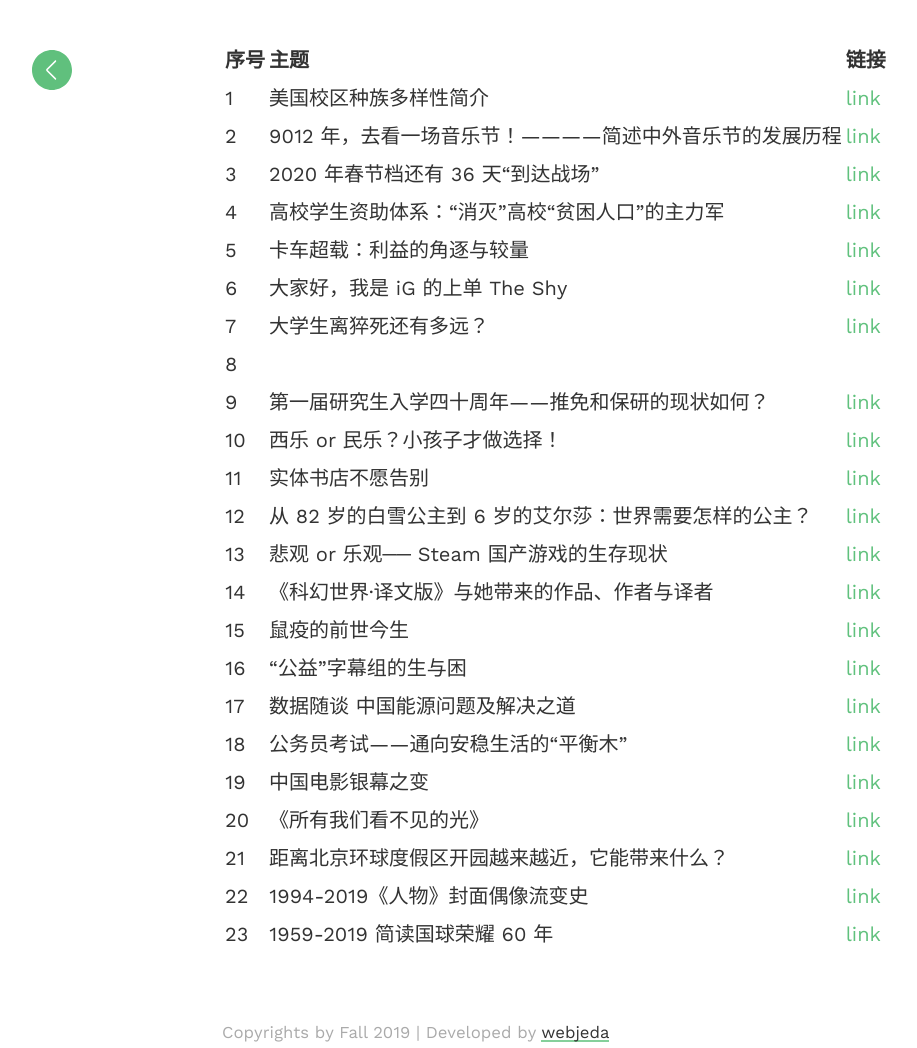
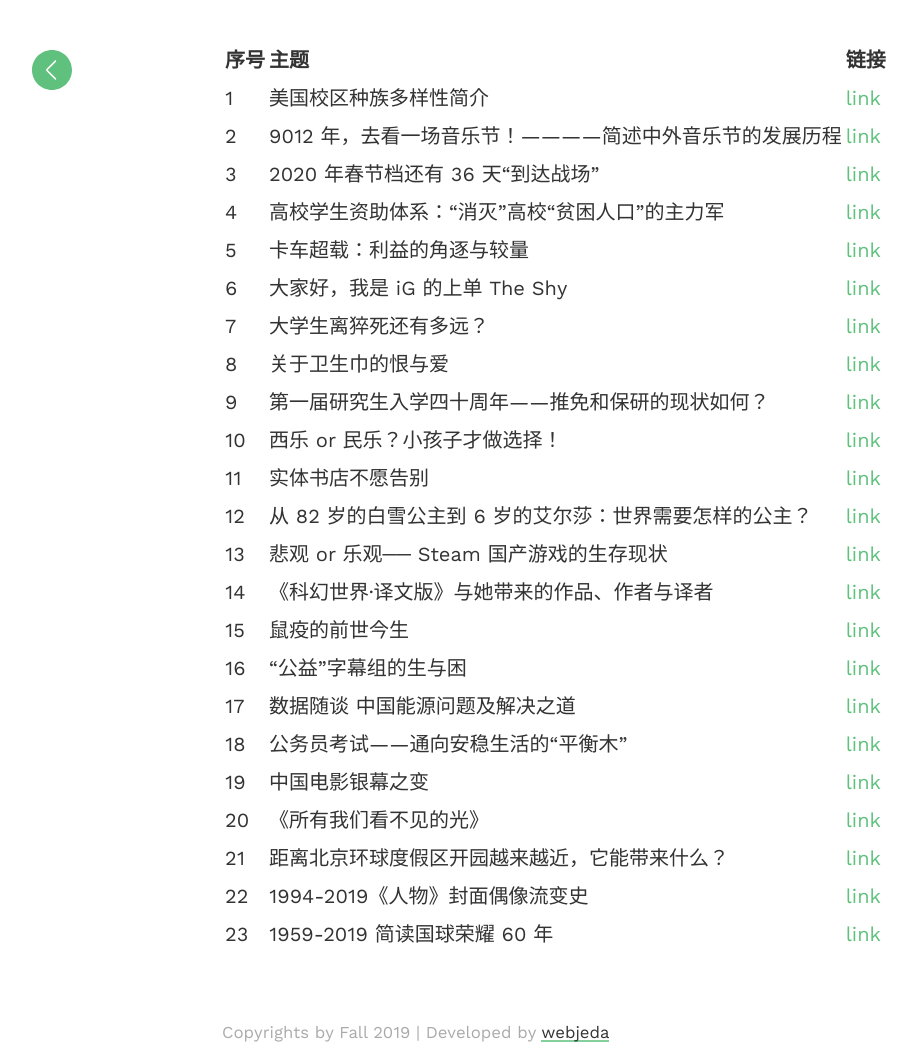
Before and after one commit to haoyuns/Fall-2019, a Jekyll site: the page built from final.md, in a window 1280 px wide. Shown: the whole page, without its empty margins (18-935 px from the left). Built offline with Jekyll 4.4.1, drawn with Linux system fonts in a browser that asks for light colours; our own code applies the rules of GitHub Pages for plain Markdown files.

Commit message:
Update final.md

```diff
--- a/final.md
+++ b/final.md
@@ -7,7 +7,7 @@
 5 | 卡车超载：利益的角逐与较量 | [link](https://stopsmoking.github.io/Overload/finalproject.html)
 6 | 大家好，我是 iG 的上单 The Shy | [link](https://mp.weixin.qq.com/s/9ut7a0MOgmzGBzcnUbxJxQ)
 7 | 大学生离猝死还有多远？ | [link](https://github.com/G-York/final/blob/master/%E6%9C%9F%E6%9C%AB%E4%BD%9C%E4%B8%9A.md)
-8 |  |
+8 | 关于卫生巾的恨与爱 | [link](https://github.com/Chenyu-Li008/Homework/blob/master/final/final.md)
 9 | 第一届研究生入学四十周年——推免和保研的现状如何？ | [link](https://xixixi497.github.io/final)
 10 | 西乐 or 民乐？小孩子才做选择！ | [link](https://mp.weixin.qq.com/s/fa12mQSS-87skN5nFUENLg)
 11 | 实体书店不愿告别 | [link](https://peiyiguan03.github.io/bookstore/)
```
